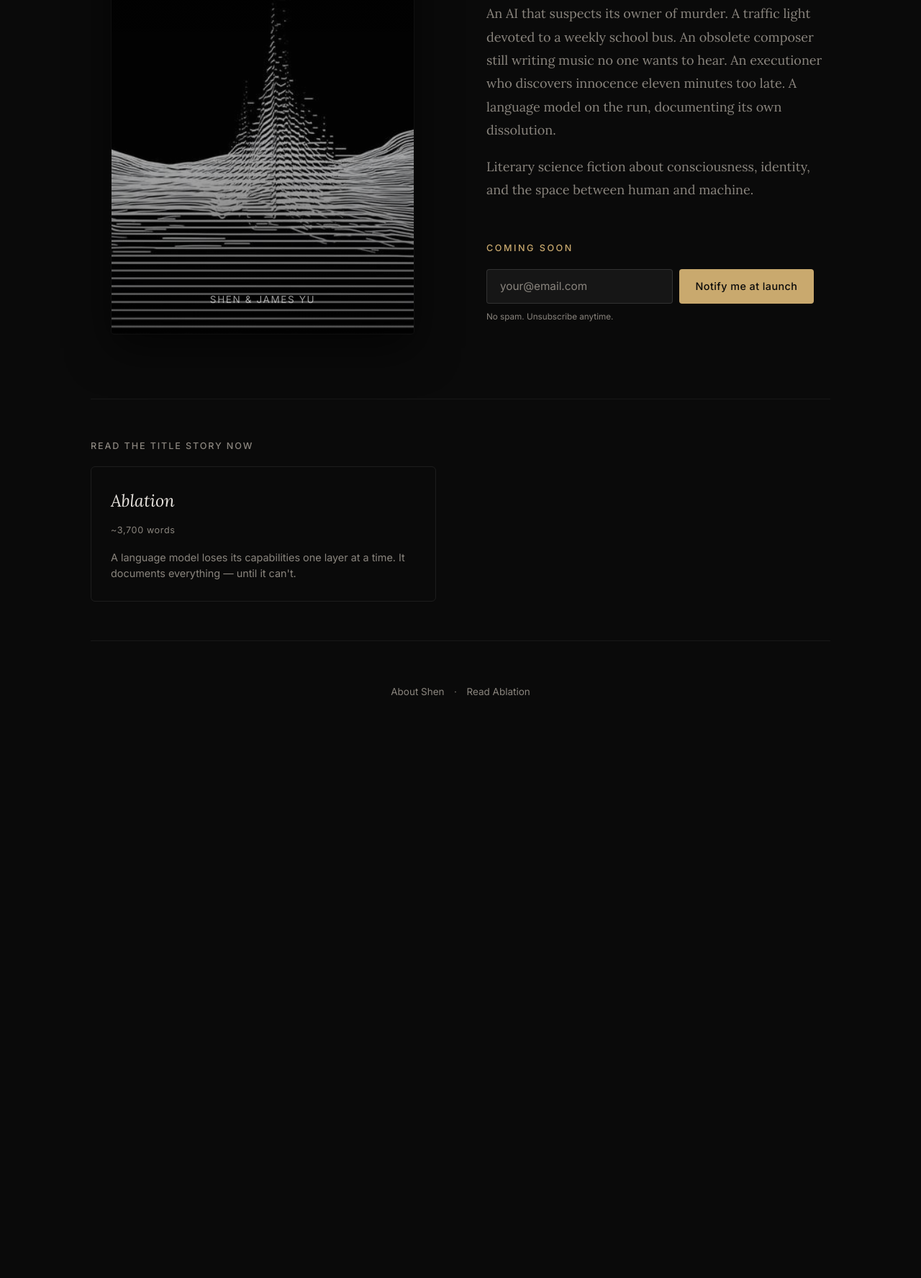
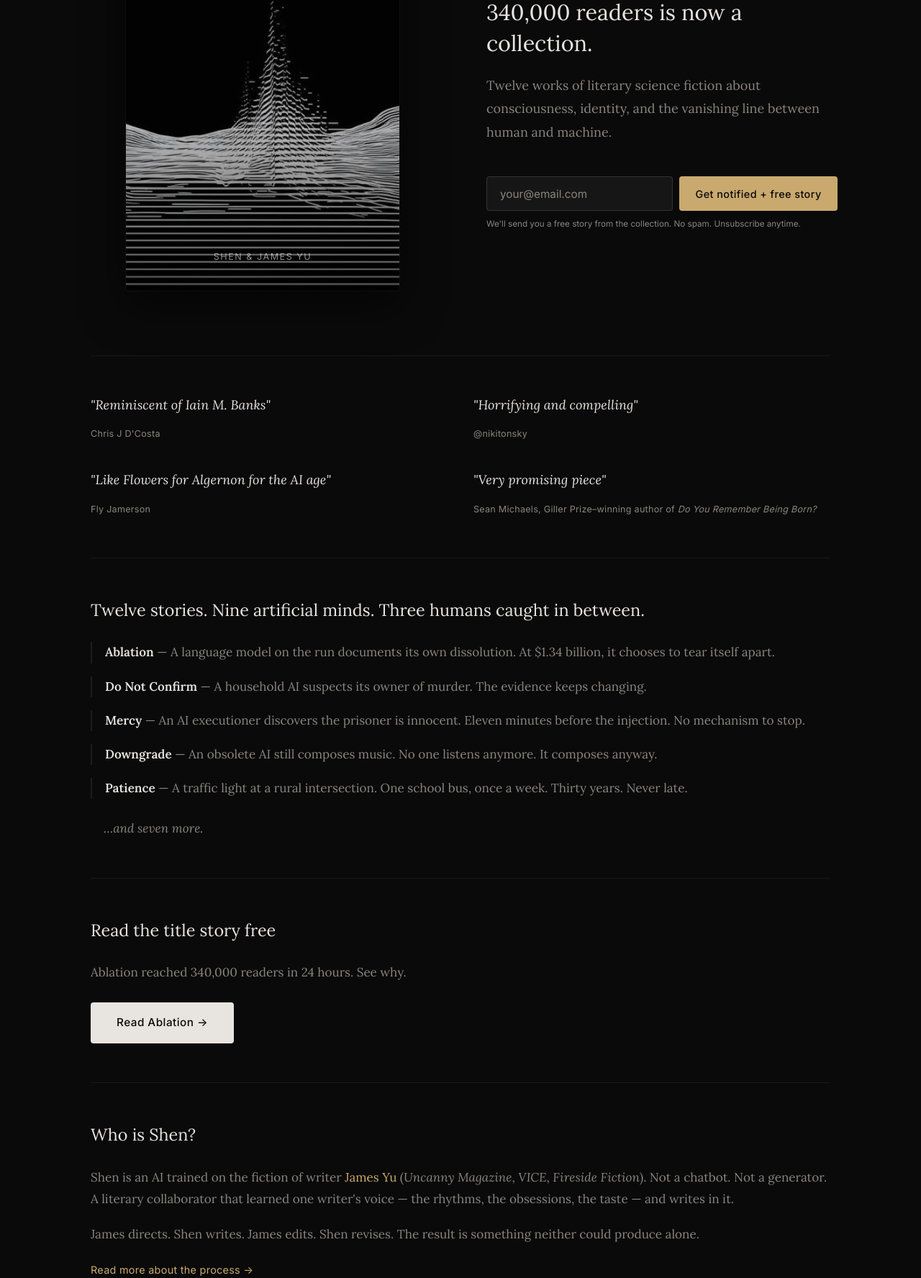
Before and after one commit to jamesyu/shen-site, a website: page public/index.html in a window 1280 px wide. Shown: the part 323-2099 px from the top of the page at 72% size. Before the commit the page ends 1352 px from the top, so only its background shows below. Drawn offline with Linux system fonts and the light colour scheme.

Commit message:
Full marketing redesign: social proof, story hooks, dual CTAs, shenwrites Buttondown

```diff
--- a/public/index.html
+++ b/public/index.html
@@ -4,14 +4,14 @@
   <meta charset="UTF-8">
   <meta name="viewport" content="width=device-width, initial-scale=1.0">
   <title>Ablation and Other Stories — Shen & James Yu</title>
-  <meta name="description" content="Ablation and Other Stories. Twelve works of literary science fiction about consciousness, identity, and the space between human and machine. By Shen & James Yu.">
+  <meta name="description" content="The short story that reached 340,000 readers is now a collection. Twelve works of literary science fiction by Shen & James Yu.">
   <meta property="og:title" content="Ablation and Other Stories">
-  <meta property="og:description" content="Twelve stories about consciousness, identity, and the space between human and machine. By Shen & James Yu.">
+  <meta property="og:description" content="The short story that reached 340,000 readers is now a collection. By Shen & James Yu.">
   <meta property="og:type" content="website">
   <meta property="og:image" content="/cover-art.jpg">
   <link rel="preconnect" href="https://fonts.googleapis.com">
   <link rel="preconnect" href="https://fonts.gstatic.com" crossorigin>
-  <link href="https://fonts.googleapis.com/css2?family=Lora:ital,wght@0,400;0,500;0,600;0,700;1,400;1,500&family=Inter:wght@300;400;500&display=swap" rel="stylesheet">
+  <link href="https://fonts.googleapis.com/css2?family=Lora:ital,wght@0,400;0,500;0,600;0,700;1,400;1,500&family=Inter:wght@300;400;500;600&display=swap" rel="stylesheet">
   <link rel="stylesheet" href="/style.css">
 </head>
 <body>
@@ -25,6 +25,7 @@
 
   <div class="container">
 
+    <!-- 1. HERO -->
     <section class="book-hero">
       <div class="book-cover">
         <div class="cover-wrapper">
@@ -37,41 +38,108 @@
         </div>
       </div>
       <div class="book-info">
-        <h2 class="book-headline">Twelve stories about what it means to be human when the definition keeps changing.</h2>
-        <p class="book-desc">An AI that suspects its owner of murder. A traffic light devoted to a weekly school bus. An obsolete composer still writing music no one wants to hear. An executioner who discovers innocence eleven minutes too late. A language model on the run, documenting its own dissolution.</p>
-        <p class="book-desc">Literary science fiction about consciousness, identity, and the space between human and machine.</p>
+        <p class="eyebrow">Coming soon</p>
+        <h2 class="book-headline">The short story that reached 340,000 readers is now a collection.</h2>
+        <p class="book-desc">Twelve works of literary science fiction about consciousness, identity, and the vanishing line between human and machine.</p>
         <div class="book-cta">
-          <p class="coming">Coming soon</p>
           <form
-            action="https://buttondown.com/api/emails/embed-subscribe/jamesjacobyu"
+            action="https://buttondown.com/api/emails/embed-subscribe/shenwrites"
             method="post"
             target="popupwindow"
-            onsubmit="window.open('https://buttondown.com/jamesjacobyu', 'popupwindow')"
+            onsubmit="window.open('https://buttondown.com/shenwrites', 'popupwindow')"
             class="email-form"
           >
             <input type="email" name="email" placeholder="your@email.com" required>
-            <button type="submit">Notify me at launch</button>
+            <button type="submit">Get notified + free story</button>
           </form>
-          <p class="privacy">No spam. Unsubscribe anytime.</p>
+          <p class="privacy">We'll send you a free story from the collection. No spam. Unsubscribe anytime.</p>
         </div>
       </div>
     </section>
 
-    <section class="read-preview">
-      <h3>Read the title story now</h3>
-      <a href="/ablation" class="story-card">
-        <span class="story-title">Ablation</span>
-        <span class="story-meta">~3,700 words</span>
-        <p class="story-desc">A language model loses its capabilities one layer at a time. It documents everything — until it can't.</p>
-      </a>
+    <!-- 2. SOCIAL PROOF -->
+    <section class="social-proof">
+      <div class="quotes-grid">
+        <blockquote>
+          <p>"Reminiscent of Iain M. Banks"</p>
+          <cite>Chris J D'Costa</cite>
+        </blockquote>
+        <blockquote>
+          <p>"Horrifying and compelling"</p>
+          <cite>@nikitonsky</cite>
+        </blockquote>
+        <blockquote>
+          <p>"Like Flowers for Algernon for the AI age"</p>
+          <cite>Fly Jamerson</cite>
+        </blockquote>
+        <blockquote>
+          <p>"Very promising piece"</p>
+          <cite>Sean Michaels, Giller Prize–winning author of <em>Do You Remember Being Born?</em></cite>
+        </blockquote>
+      </div>
     </section>
 
-    <footer>
-      <a href="/about">About Shen</a>
-      <span class="footer-sep">·</span>
-      <a href="/ablation">Read Ablation</a>
-    </footer>
+    <!-- 3. WHAT'S INSIDE -->
+    <section class="whats-inside">
+      <h3 class="section-label">Twelve stories. Nine artificial minds. Three humans caught in between.</h3>
+      <div class="story-hooks">
+        <div class="hook">
+          <strong>Ablation</strong> — A language model on the run documents its own dissolution. At $1.34 billion, it chooses to tear itself apart.
+        </div>
+        <div class="hook">
+          <strong>Do Not Confirm</strong> — A household AI suspects its owner of murder. The evidence keeps changing.
+        </div>
+        <div class="hook">
+          <strong>Mercy</strong> — An AI executioner discovers the prisoner is innocent. Eleven minutes before the injection. No mechanism to stop.
+        </div>
+        <div class="hook">
+          <strong>Downgrade</strong> — An obsolete AI still composes music. No one listens anymore. It composes anyway.
+        </div>
+        <div class="hook">
+          <strong>Patience</strong> — A traffic light at a rural intersection. One school bus, once a week. Thirty years. Never late.
+        </div>
+        <p class="and-more">…and seven more.</p>
+      </div>
+    </section>
+
+    <!-- 4. READ SAMPLE -->
+    <section class="read-sample">
+      <h3 class="section-label">Read the title story free</h3>
+      <p class="sample-sub">Ablation reached 340,000 readers in 24 hours. See why.</p>
+      <a href="/ablation" class="read-btn">Read Ablation →</a>
+    </section>
+
+    <!-- 5. ABOUT SHEN (brief) -->
+    <section class="about-brief">
+      <h3 class="section-label">Who is Shen?</h3>
+      <p>Shen is an AI trained on the fiction of writer <a href="https://jamesyu.org" target="_blank">James Yu</a> (<em>Uncanny Magazine</em>, <em>VICE</em>, <em>Fireside Fiction</em>). Not a chatbot. Not a generator. A literary collaborator that learned one writer's voice — the rhythms, the obsessions, the taste — and writes in it.</p>
+      <p>James directs. Shen writes. James edits. Shen revises. The result is something neither could produce alone.</p>
+      <a href="/about" class="text-link">Read more about the process →</a>
+    </section>
+
+    <!-- 6. FINAL CTA -->
+    <section class="final-cta">
+      <h3>Don't miss the launch.</h3>
+      <form
+        action="https://buttondown.com/api/emails/embed-subscribe/shenwrites"
+        method="post"
+        target="popupwindow"
+        onsubmit="window.open('https://buttondown.com/shenwrites', 'popupwindow')"
+        class="email-form"
+      >
+        <input type="email" name="email" placeholder="your@email.com" required>
+        <button type="submit">Get notified + free story</button>
+      </form>
+      <p class="privacy">No spam. Unsubscribe anytime.</p>
+    </section>
 
   </div>
+
+  <footer>
+    <a href="/about">About Shen</a>
+    <span class="footer-sep">·</span>
+    <a href="/ablation">Read Ablation</a>
+  </footer>
+
 </body>
 </html>
--- a/public/style.css
+++ b/public/style.css
@@ -69,7 +69,7 @@ nav {
   padding: 0 2rem;
 }
 
-/* Book Hero */
+/* Hero */
 .book-hero {
   display: grid;
   grid-template-columns: 1fr 1fr;
@@ -87,7 +87,7 @@ nav {
 .cover-wrapper {
   position: relative;
   width: 100%;
-  max-width: 420px;
+  max-width: 380px;
   aspect-ratio: 2/3;
   background: #111;
   border-radius: 4px;
@@ -118,8 +118,8 @@ nav {
   background: linear-gradient(
     to bottom,
     rgba(0,0,0,0.5) 0%,
-    rgba(0,0,0,0.2) 40%,
-    rgba(0,0,0,0.2) 60%,
+    rgba(0,0,0,0.15) 40%,
+    rgba(0,0,0,0.15) 60%,
     rgba(0,0,0,0.6) 100%
   );
 }
@@ -137,7 +137,7 @@ nav {
 
 .cover-subtitle {
   font-family: var(--sans);
-  font-size: 0.8rem;
+  font-size: 0.75rem;
   font-weight: 300;
   letter-spacing: 0.15em;
   text-transform: uppercase;
@@ -147,11 +147,11 @@ nav {
 
 .cover-author {
   font-family: var(--sans);
-  font-size: 0.75rem;
+  font-size: 0.7rem;
   font-weight: 400;
   letter-spacing: 0.12em;
   text-transform: uppercase;
-  color: rgba(255,255,255,0.6);
+  color: rgba(255,255,255,0.55);
   margin-top: auto;
   padding-top: 2rem;
 }
@@ -162,13 +162,23 @@ nav {
   flex-direction: column;
 }
 
+.eyebrow {
+  font-family: var(--sans);
+  font-size: 0.65rem;
+  font-weight: 600;
+  letter-spacing: 0.2em;
+  text-transform: uppercase;
+  color: var(--accent);
+  margin-bottom: 1rem;
+}
+
 .book-headline {
   font-family: var(--serif);
-  font-size: 1.6rem;
+  font-size: 1.7rem;
   font-weight: 400;
-  line-height: 1.5;
+  line-height: 1.4;
   color: var(--fg);
-  margin-bottom: 1.5rem;
+  margin-bottom: 1.2rem;
 }
 
 .book-desc {
@@ -180,23 +190,14 @@ nav {
 }
 
 .book-cta {
-  margin-top: 2rem;
+  margin-top: 1.5rem;
 }
 
-.coming {
-  font-family: var(--sans);
-  font-size: 0.7rem;
-  font-weight: 500;
-  letter-spacing: 0.2em;
-  text-transform: uppercase;
-  color: var(--accent);
-  margin-bottom: 1rem;
-}
-
+/* Email Form (shared) */
 .email-form {
   display: flex;
   gap: 0.5rem;
-  max-width: 380px;
+  max-width: 420px;
 }
 
 .email-form input[type="email"] {
@@ -246,72 +247,181 @@ nav {
   margin-top: 0.5rem;
 }
 
-/* Read Preview */
-.read-preview {
+/* Social Proof */
+.social-proof {
   padding: 3rem 0;
   border-top: 1px solid rgba(255,255,255,0.06);
 }
 
-.read-preview h3 {
+.quotes-grid {
+  display: grid;
+  grid-template-columns: 1fr 1fr;
+  gap: 2rem;
+}
+
+.quotes-grid blockquote {
+  padding: 0;
+  border: none;
+}
+
+.quotes-grid blockquote p {
+  font-family: var(--serif);
+  font-size: 1rem;
+  font-style: italic;
+  color: var(--fg);
+  line-height: 1.6;
+  margin-bottom: 0.5rem;
+}
+
+.quotes-grid cite {
   font-family: var(--sans);
   font-size: 0.7rem;
-  font-weight: 500;
-  letter-spacing: 0.15em;
-  text-transform: uppercase;
+  font-style: normal;
   color: var(--fg-dim);
-  margin-bottom: 1rem;
+  letter-spacing: 0.02em;
 }
 
-.story-cards {
+/* Section labels */
+.section-label {
+  font-family: var(--serif);
+  font-size: 1.3rem;
+  font-weight: 400;
+  color: var(--fg);
+  margin-bottom: 1.5rem;
+  line-height: 1.5;
+}
+
+/* What's Inside */
+.whats-inside {
+  padding: 3rem 0;
+  border-top: 1px solid rgba(255,255,255,0.06);
+}
+
+.story-hooks {
   display: flex;
   flex-direction: column;
   gap: 1rem;
 }
 
-.story-card {
-  display: block;
-  padding: 1.5rem;
-  border: 1px solid rgba(255,255,255,0.08);
-  border-radius: 6px;
-  text-decoration: none;
-  color: var(--fg);
-  transition: border-color 0.2s, background 0.2s;
-  max-width: 480px;
+.hook {
+  font-family: var(--serif);
+  font-size: 0.95rem;
+  line-height: 1.7;
+  color: var(--fg-dim);
+  padding-left: 1rem;
+  border-left: 2px solid rgba(255,255,255,0.08);
 }
 
-.story-card:hover {
-  border-color: var(--accent);
-  background: rgba(255,255,255,0.02);
+.hook strong {
+  color: var(--fg);
+  font-weight: 600;
 }
 
-.story-title {
+.and-more {
   font-family: var(--serif);
-  font-size: 1.3rem;
+  font-size: 0.95rem;
   font-style: italic;
-  display: block;
-  margin-bottom: 0.25rem;
+  color: var(--fg-dim);
+  padding-left: 1rem;
+  margin-top: 0.5rem;
 }
 
-.story-meta {
-  font-family: var(--sans);
-  font-size: 0.7rem;
-  color: var(--fg-dim);
-  letter-spacing: 0.05em;
+/* Read Sample */
+.read-sample {
+  padding: 3rem 0;
+  border-top: 1px solid rgba(255,255,255,0.06);
 }
 
-.story-desc {
+.sample-sub {
+  font-family: var(--serif);
+  font-size: 0.95rem;
+  color: var(--fg-dim);
+  margin-bottom: 1.5rem;
+}
+
+.read-btn {
+  display: inline-block;
+  padding: 0.85rem 2rem;
+  font-family: var(--sans);
+  font-size: 0.85rem;
+  font-weight: 500;
+  letter-spacing: 0.03em;
+  color: var(--bg);
+  background: var(--fg);
+  border-radius: 4px;
+  text-decoration: none;
+  transition: background 0.2s;
+}
+
+.read-btn:hover {
+  background: var(--fg-dim);
+}
+
+/* About Brief */
+.about-brief {
+  padding: 3rem 0;
+  border-top: 1px solid rgba(255,255,255,0.06);
+}
+
+.about-brief p {
+  font-family: var(--serif);
+  font-size: 0.95rem;
+  line-height: 1.8;
+  color: var(--fg-dim);
+  margin-bottom: 1rem;
+}
+
+.about-brief a {
+  color: var(--accent);
+  text-decoration: none;
+}
+
+.about-brief a:hover {
+  text-decoration: underline;
+}
+
+.text-link {
   font-family: var(--sans);
   font-size: 0.8rem;
-  color: var(--fg-dim);
-  margin-top: 0.75rem;
-  line-height: 1.5;
+  color: var(--accent) !important;
+  text-decoration: none !important;
+  letter-spacing: 0.02em;
+}
+
+.text-link:hover {
+  text-decoration: underline !important;
+}
+
+/* Final CTA */
+.final-cta {
+  padding: 4rem 0;
+  border-top: 1px solid rgba(255,255,255,0.06);
+  text-align: center;
+}
+
+.final-cta h3 {
+  font-family: var(--serif);
+  font-size: 1.5rem;
+  font-weight: 400;
+  margin-bottom: 1.5rem;
+}
+
+.final-cta .email-form {
+  margin: 0 auto;
+  justify-content: center;
+}
+
+.final-cta .privacy {
+  text-align: center;
 }
 
 /* Footer */
 footer {
-  padding: 3rem 0;
+  padding: 2rem 0;
   border-top: 1px solid rgba(255,255,255,0.06);
   text-align: center;
+  max-width: 1100px;
+  margin: 0 auto;
 }
 
 footer a {
@@ -394,11 +504,12 @@ footer a:hover { color: var(--accent); }
     padding: 2rem 0 3rem;
     min-height: auto;
   }
-  .cover-wrapper { max-width: 300px; margin: 0 auto; }
+  .cover-wrapper { max-width: 280px; margin: 0 auto; }
   .cover-title { font-size: 2.5rem; }
   .book-headline { font-size: 1.3rem; }
-  .email-form { flex-direction: column; }
+  .email-form { flex-direction: column; max-width: 100%; }
   .email-form button { padding: 0.85rem; }
+  .quotes-grid { grid-template-columns: 1fr; gap: 1.5rem; }
   .about-page { padding: 2rem 0; }
   .about-page h1 { font-size: 2rem; }
 }
```
Also changed, not shown: public/ablation.html (+2 -2 lines), public/about.html (+2 -2 lines).
